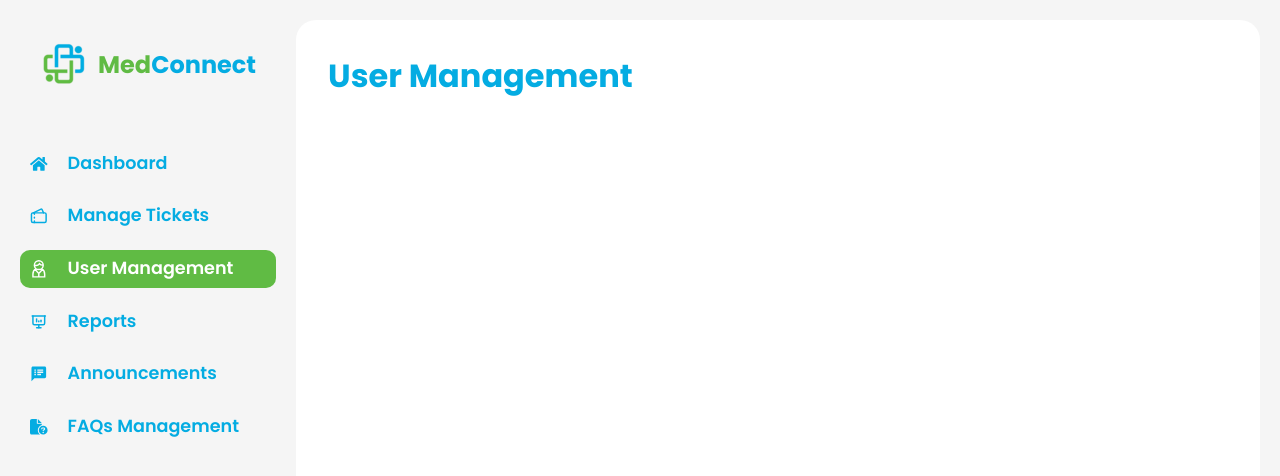
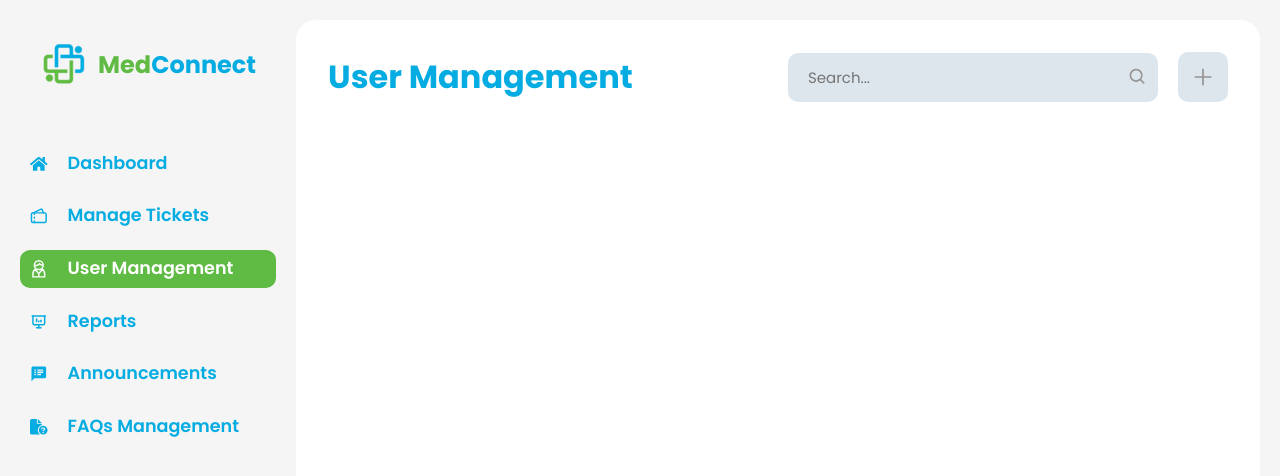
Before and after one commit to lesnaeve/BHSMC_MedConnect, a React (Vite) app: page /admin/user_management in a window 1280 px wide. Shown: the top 476 px of the page. Built offline with nearby package versions, Linux system fonts and the light colour scheme.

Commit message:
User Management start front-end

```diff
--- a/src/assets/pages/components/Admin/ManageTickets/ManageTickets_Content/ManageTickets_TicketList/ManageTickets_TicketList.jsx
+++ b/src/assets/pages/components/Admin/ManageTickets/ManageTickets_Content/ManageTickets_TicketList/ManageTickets_TicketList.jsx
@@ -23,7 +23,7 @@ const ManageTickets_TicketList = () => {
                 <tr>
                     <td>Urgent</td>
                     <td>Wala pong Internet</td>
-                    <td>Internet</td>
+                    <td>Internet Issues</td>
                     <td>OR Dept</td>
                     <td>03/11/2025</td>
                     <td>12:21:08 PM</td>
--- a/src/assets/pages/components/Admin/UserManagement/UserManagement_Content/UserManagement_Content.css
+++ b/src/assets/pages/components/Admin/UserManagement/UserManagement_Content/UserManagement_Content.css
@@ -1,13 +1,104 @@
-.user_management-content{
-    width: 75%;
+.user_management-content {
+    width: 100%;
 }
 
-.user_management-title{
+.user_management-title {
     color: #04ace2;
 }
 
-.user_management-header{
+.user_management-header {
     display: flex;
     align-items: center;
     justify-content: space-between;
 }
+
+.user_management-activity {
+    display: flex;
+    align-items: center;
+    gap: 20px;
+}
+
+.user_management-search {
+    background: #dde6ed;
+    padding: 8px 10px;
+    border-radius: 10px;
+    display: flex;
+    align-items: center;
+    width: 350px;
+}
+
+.user_management-search input {
+    border: none;
+    outline: none;
+    background: transparent;
+    padding: 5px 10px;
+    font-size: 15px;
+    display: flex;
+    outline: none;
+    width: 100%;
+}
+
+.user_management-search .search-icon {
+    color: #969393;
+    font-size: 22px;
+    cursor: pointer;
+    transition: 0.5s ease-in-out;
+}
+
+.search-icon:hover {
+    transform: scale(1.3);
+    cursor: pointer;
+}
+
+.user_management-list {
+    flex-direction: column;
+    gap: 5px;
+    margin-top: 20px;
+}
+
+.user_management-list table {
+    width: 100%;
+    border-collapse: collapse;
+    text-transform: uppercase;
+    table-layout: fixed;
+    /* Ensures that the table respects the widths set */
+}
+
+.user_managaement-list td {
+    border: none;
+    border-bottom: 1px solid #000000;
+    padding: 10px;
+    text-align: center;
+}
+
+.user_management-list th {
+    border: none;
+    text-align: center;
+    border-bottom: 1px solid #000000;
+    padding: 10px;
+}
+
+.user_management-list tbody tr:hover {
+    background-color: #beffa8;
+    cursor: pointer;
+}
+
+.buttons-act {
+    background: #dde6ed;
+    padding: 15px;
+    border-radius: 10px;
+    color: #969393;
+    display: flex;
+    align-items: center;
+    justify-content: center;
+}
+
+.buttons-act .buttons-icon {
+    font-size: 20px;
+    transition: 0.5s ease-in-out;
+}
+
+.buttons-icon:hover {
+    transform: scale(1.3);
+    cursor: pointer;
+}
--- /dev/null
+++ b/src/assets/pages/components/Admin/UserManagement/UserManagement_Content/UserManagement_ContentHeader/UserManagement_Add.jsx
@@ -0,0 +1,14 @@
+import React from 'react'
+import { RiAddLargeFill, RiDeleteBin6Line } from "react-icons/ri";
+import { FiFilter } from "react-icons/fi";
+import '../UserManagement_Content.css'
+
+const UserManagement_Add = () => {
+  return (
+    <div className='buttons-act'>
+      <RiAddLargeFill className='buttons-icon' />
+    </div>
+  )
+}
+
+export default UserManagement_Add
--- a/src/assets/pages/components/Admin/UserManagement/UserManagement_Content/UserManagement_ContentHeader/UserManagement_ContentHeader.jsx
+++ b/src/assets/pages/components/Admin/UserManagement/UserManagement_Content/UserManagement_ContentHeader/UserManagement_ContentHeader.jsx
@@ -1,11 +1,21 @@
 import React from 'react'
+import { BiSearch } from "react-icons/bi";
 import '../UserManagement_Content.css'
+import UserManagement_Add from './UserManagement_Add';
 
 const UserManagement_ContentHeader = () => {
   return (
     <div className='user_management-header'>
       <h1 className='user_management-title'>User Management</h1>
-
+      <div className='user_management-activity'>
+        <div className='manage-tickets-search'>
+          <input type='text' placeholder='Search...' />
+          <BiSearch className='search-icon' />
+        </div>
+        <div className='buttons-header'>
+          <UserManagement_Add />
+        </div>
+      </div>
     </div>
   )
 }
```
